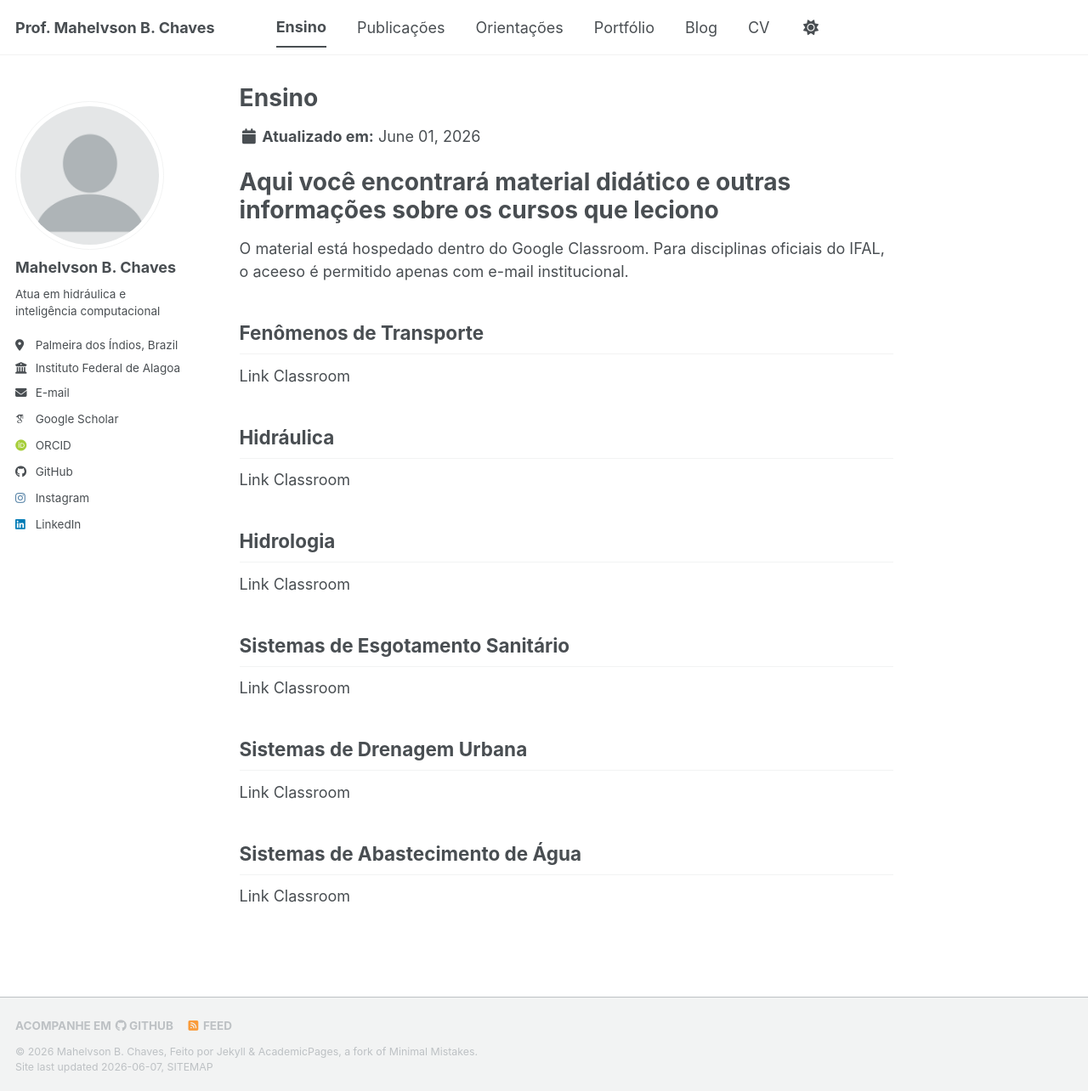
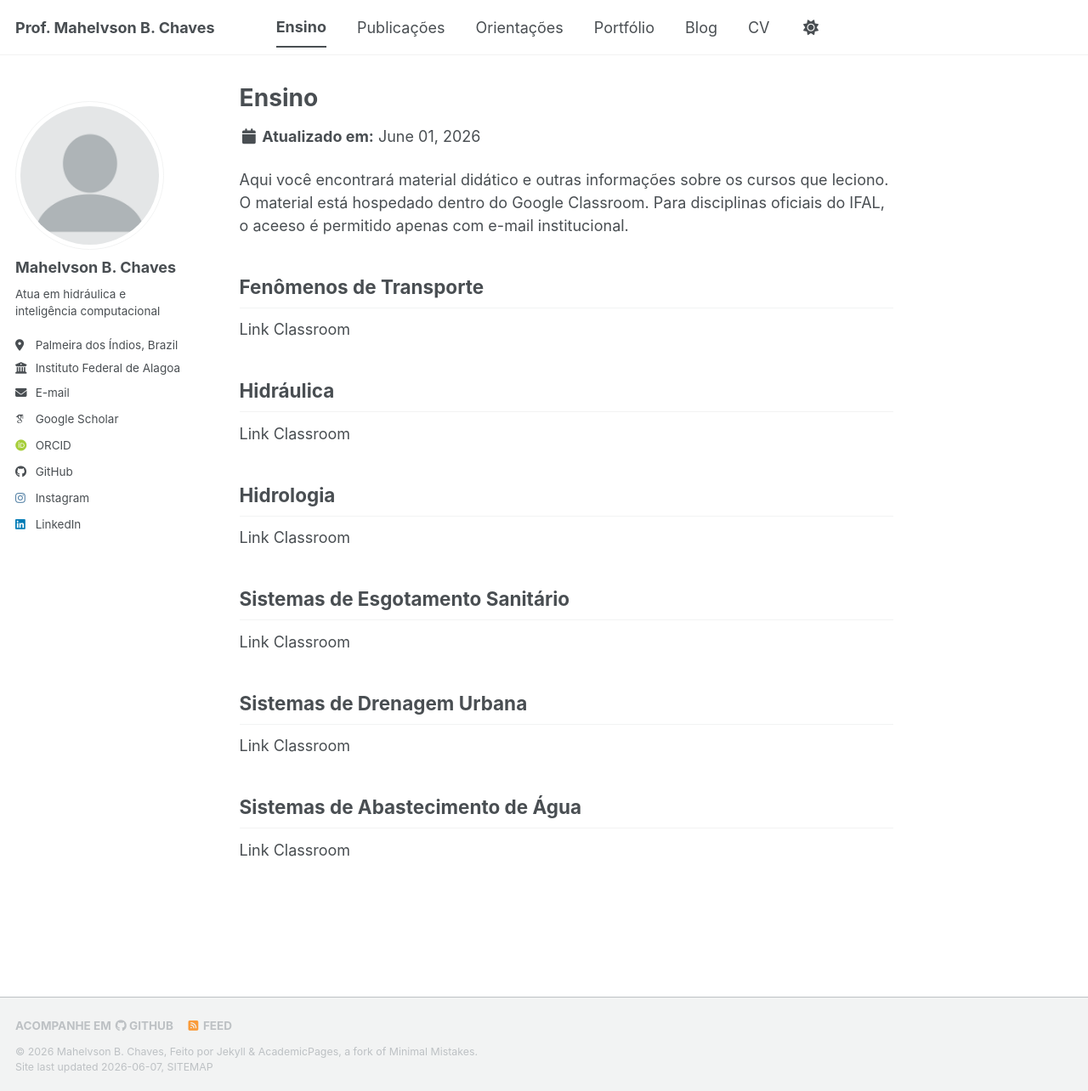
Before and after one commit to mahelvson/mahelvson.github.io, a Jekyll site: the page built from _pages/courses.md, in a window 1280 px wide and 1284 px high. Shown: the whole window at 85% size. Built offline with Jekyll 4.4.1, drawn with Linux system fonts in a browser that asks for light colours; some web fonts are replaced; a script bundle is joined from its source files by our own code; library files that are not in the unit come from our copies; part of the change alters nothing that is shown.

Commit message:
nova pagina de ensino

```diff
--- a/_config.yml
+++ b/_config.yml
@@ -221,9 +221,9 @@ kramdown:
 
 # These settings control the types of collections used by the template
 collections:
-  teaching:
-    output: true
-    permalink: /:collection/:path/
+  #teaching:
+  #  output: true
+  #  permalink: /:collection/:path/
   publications:
     output: true
     permalink: /:collection/:path/
@@ -256,14 +256,14 @@ defaults:
       layout: single
       author_profile: true
   # _teaching
-  - scope:
-      path: ""
-      type: teaching
-    values:
-      layout: single
-      author_profile: true
-      share: true
-      comments: true
+  # - scope:
+  #     path: ""
+  #     type: teaching
+  #   values:
+  #     layout: single
+  #     author_profile: true
+  #     share: true
+  #     comments: true
   # _publications
   - scope:
       path: ""
--- a/_pages/courses.md
+++ b/_pages/courses.md
@@ -5,7 +5,7 @@ author_profile: true
 date: 2026-06-01
 ---
 
-# Aqui você encontrará material didático e outras informações sobre os cursos que leciono
+Aqui você encontrará material didático e outras informações sobre os cursos que leciono.
 O material está hospedado dentro do Google Classroom. Para disciplinas oficiais do IFAL, o aceeso é permitido apenas com e-mail institucional.
 
 ## Fenômenos de Transporte
```
